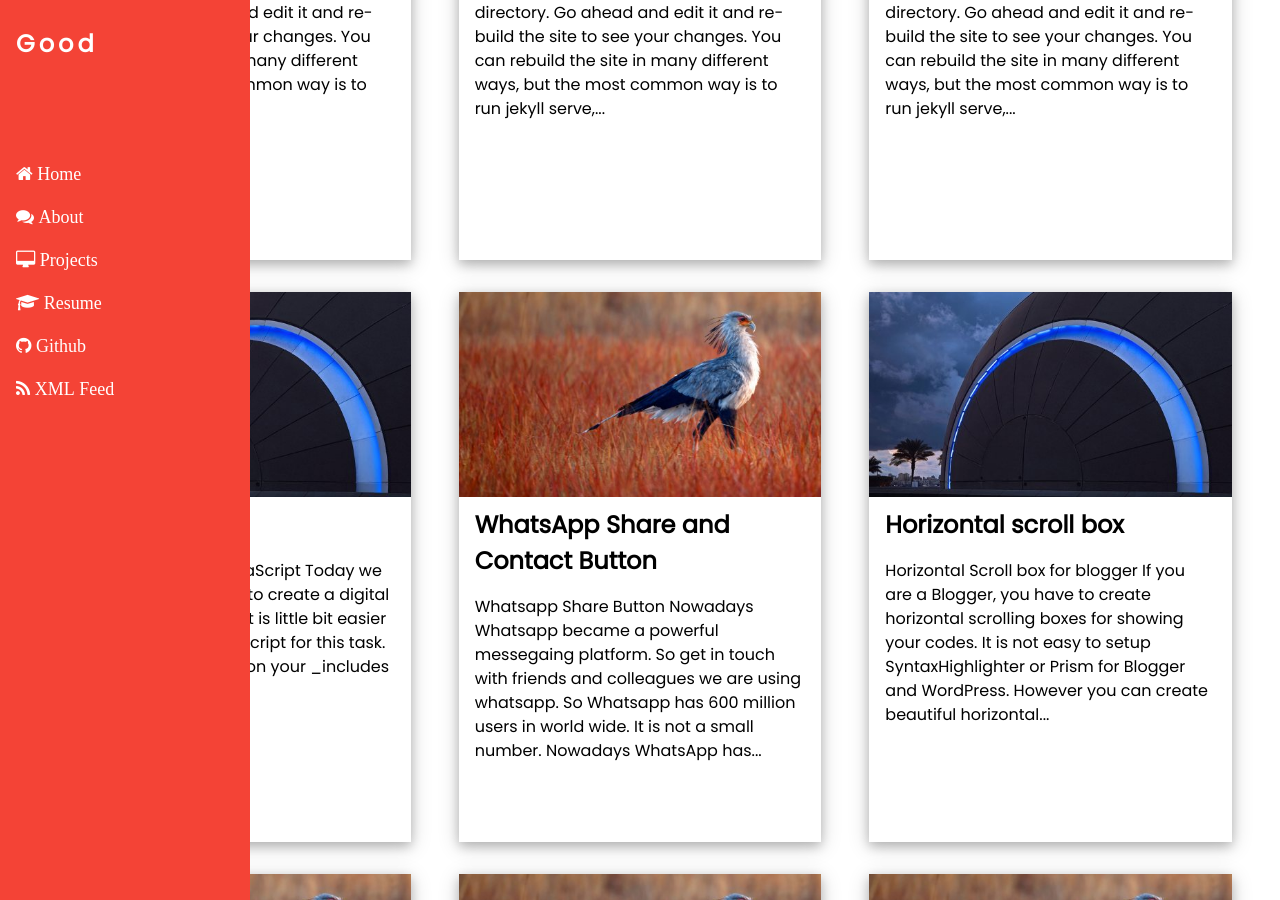
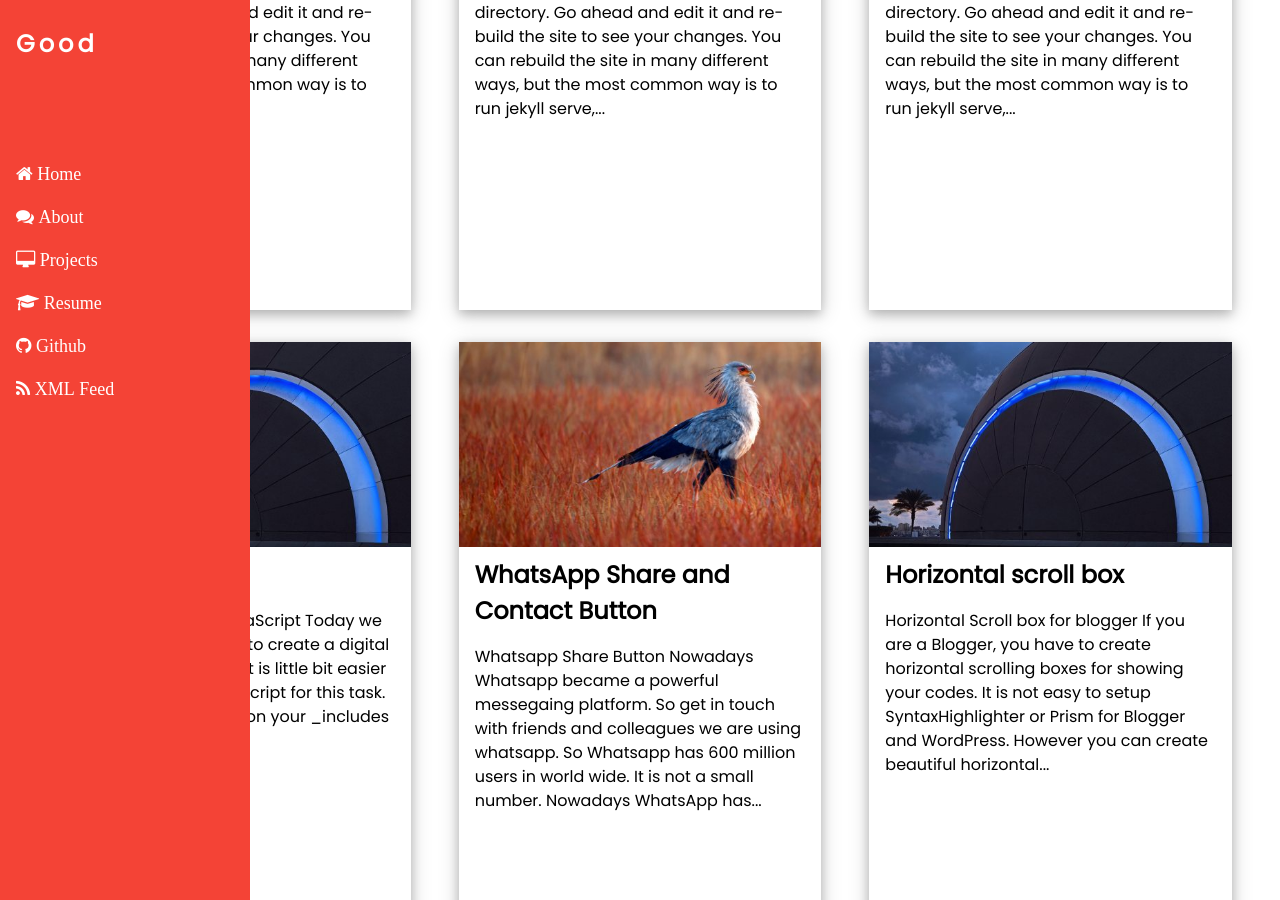
Before and after one commit to chipprogrammers/Good, a Jekyll site: the page built from blog.html, in a window 1280 px wide and 900 px high, scrolled down 405 px. Built offline with Jekyll 4.4.1, drawn with Linux system fonts in a browser that asks for light colours; comment, search, counter and statistics services are not loaded.

Commit message:
Update blog.html

```diff
--- a/blog.html
+++ b/blog.html
@@ -6,7 +6,7 @@
 <div class="w3-row-padding">
 {% for post in site.posts %}
 <div class="w3-third">
-   <div class="w3-card-4 w3-margin" style="min-height:550px">
+   <div class="w3-card-4 w3-margin" style="min-height:600px">
        <img src="{{ site.baseurl }}{{ post.img }}" style="width:100%">
        <div class="w3-container">
            <h3><b>{{ post.title }}</b></h3>
```
